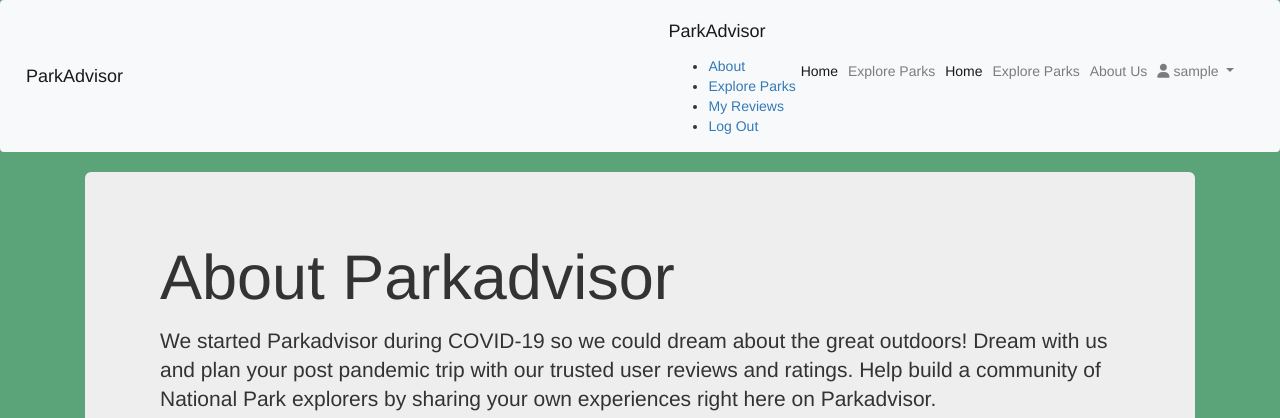
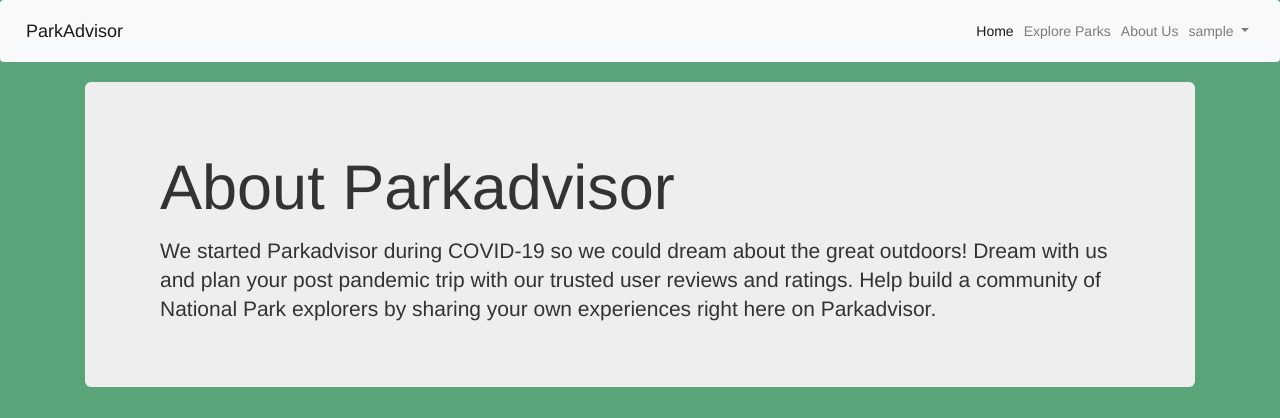
Before and after one commit to lauragsack/ParkAdvisor, a Django app: page /about/ in a window 1280 px wide. Shown: the top 418 px of the page. Run offline with Django 3.2, Linux system fonts and the light colour scheme; the visitor is signed in with stand-in values (Sample User, id 1); some libraries are stand-ins or nearby versions.

Commit message:
Fixes navbar issues

```diff
--- a/parkadvisor/main_app/templates/base.html
+++ b/parkadvisor/main_app/templates/base.html
@@ -24,31 +24,6 @@
           <span class="navbar-toggler-icon"></span>
         </button>
         <div class="collapse navbar-collapse" id="navbarNavAltMarkup">
-      <a class="navbar-brand" href="#">ParkAdvisor</a>
-      <button class="navbar-toggler" type="button" data-toggle="collapse" data-target="#navbarNavAltMarkup" aria-controls="navbarNavAltMarkup" aria-expanded="false" aria-label="Toggle navigation">
-        <span class="navbar-toggler-icon"></span>
-      </button>
-      <div class="collapse navbar-collapse" id="navbarNavAltMarkup">
-        <div class="navbar-nav">
-
-            <ul>
-            <li><a href="{% url 'about' %}">About</a></li>
-                {% if user.is_authenticated %}
-                    <li><a href="{% url 'index' %}">Explore Parks</a></li>
-                    <li><a href="{% url 'reviews_index' %}">My Reviews</a></li>
-                    <li><a href="{% url 'logout' %}">Log Out</a></li>
-                {% else %}
-
-                    <li><a href="{% url 'index' %}">Explore Parks</a></li>
-                    <li><a href="{% url 'login' %}">Log In</a></li>
-                    <li><a href="{% url 'signup' %}">Sign Up</a></li>
-
-                {% endif %}
-            </ul>
-
-          {% if user.is_authenticated %}
-          <a class="nav-item nav-link active" href="#">Home <span class="sr-only">(current)</span></a>
-          <a class="nav-item nav-link" href="{% url 'index' %}">Explore Parks</a>
 
           <div class="navbar-nav">
             {% if user.is_authenticated %}
@@ -58,7 +33,7 @@
 
               <div class="nav-item dropdown">
                 <a class="nav-link dropdown-toggle" href="#" id="navbarDropdown" role="button" data-toggle="dropdown" aria-haspopup="true" aria-expanded="false">
-                <i class="fas fa-user"></i> {{user.username}}
+                {{user.username}}
                 </a>
                 <div class="dropdown-menu" aria-labelledby="navbarDropdown">
                   <a class="dropdown-item" href="{% url 'reviews_index' %}">My Reviews</a>
@@ -70,12 +45,6 @@
               <a class="nav-item nav-link" href="{% url 'login' %}">Log in</a>
             {% endif %}
           </div>
-
-        </div>
-          {% else %}
-          <a class="nav-item nav-link" href="{% url 'signup' %}">Sign up</a>
-          <a class="nav-item nav-link" href="{% url 'login' %}">Log in</a>
-          {% endif %}
         </div>
       </div>
     </nav>
@@ -87,11 +56,5 @@
   <footer class="page-footer">
     <div class="right">All Rights Reserved, &copy; 2020 Parkadvisor &nbsp;</div>
   </footer>
-
-  <script src="https://code.jquery.com/jquery-3.4.1.slim.min.js" integrity="sha384-J6qa4849blE2+poT4WnyKhv5vZF5SrPo0iEjwBvKU7imGFAV0wwj1yYfoRSJoZ+n" crossorigin="anonymous"></script>
-<script src="https://cdn.jsdelivr.net/npm/popper.js@1.16.0/dist/umd/popper.min.js" integrity="sha384-Q6E9RHvbIyZFJoft+2mJbHaEWldlvI9IOYy5n3zV9zzTtmI3UksdQRVvoxMfooAo" crossorigin="anonymous"></script>
-<script src="https://stackpath.bootstrapcdn.com/bootstrap/4.4.1/js/bootstrap.min.js" integrity="sha384-wfSDF2E50Y2D1uUdj0O3uMBJnjuUD4Ih7YwaYd1iqfktj0Uod8GCExl3Og8ifwB6" crossorigin="anonymous"></script>
-
 </body>
-
 </html>
```
